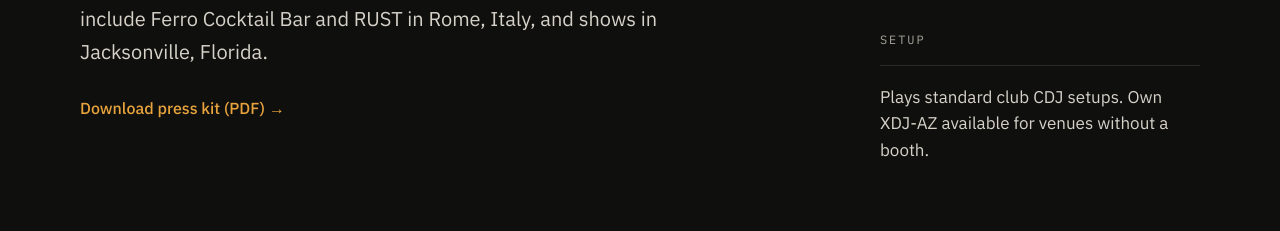
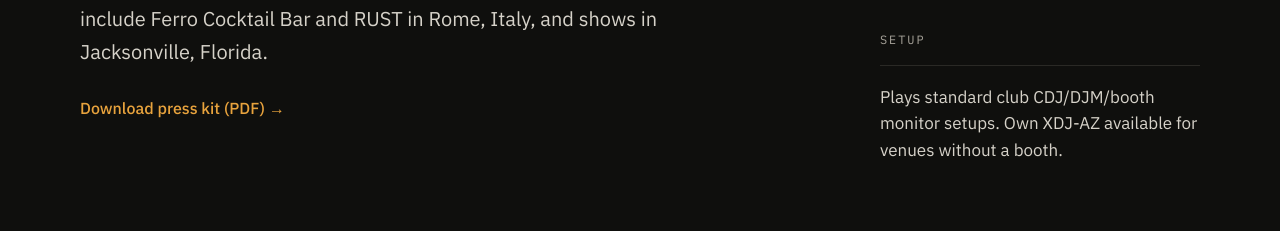
Before and after one commit to DJ-M4MMOTH/m4mmothmusic, a plain HTML site: page index.html in a window 1280 px wide. Shown: the part 3416-3647 px from the top of the page. Drawn offline with Linux system fonts and the light colour scheme; a web font is replaced by a local one.

Commit message:
Update setup description for clarity

```diff
--- a/index.html
+++ b/index.html
@@ -497,7 +497,7 @@
       </div>
       <div>
         <div class="list-head">Setup</div>
-        <div class="setup">Plays standard club CDJ setups. Own XDJ-AZ available for venues without a booth.</div>
+        <div class="setup">Plays standard club CDJ/DJM/booth monitor setups. Own XDJ-AZ available for venues without a booth.</div>
       </div>
     </div>
   </section>
```
